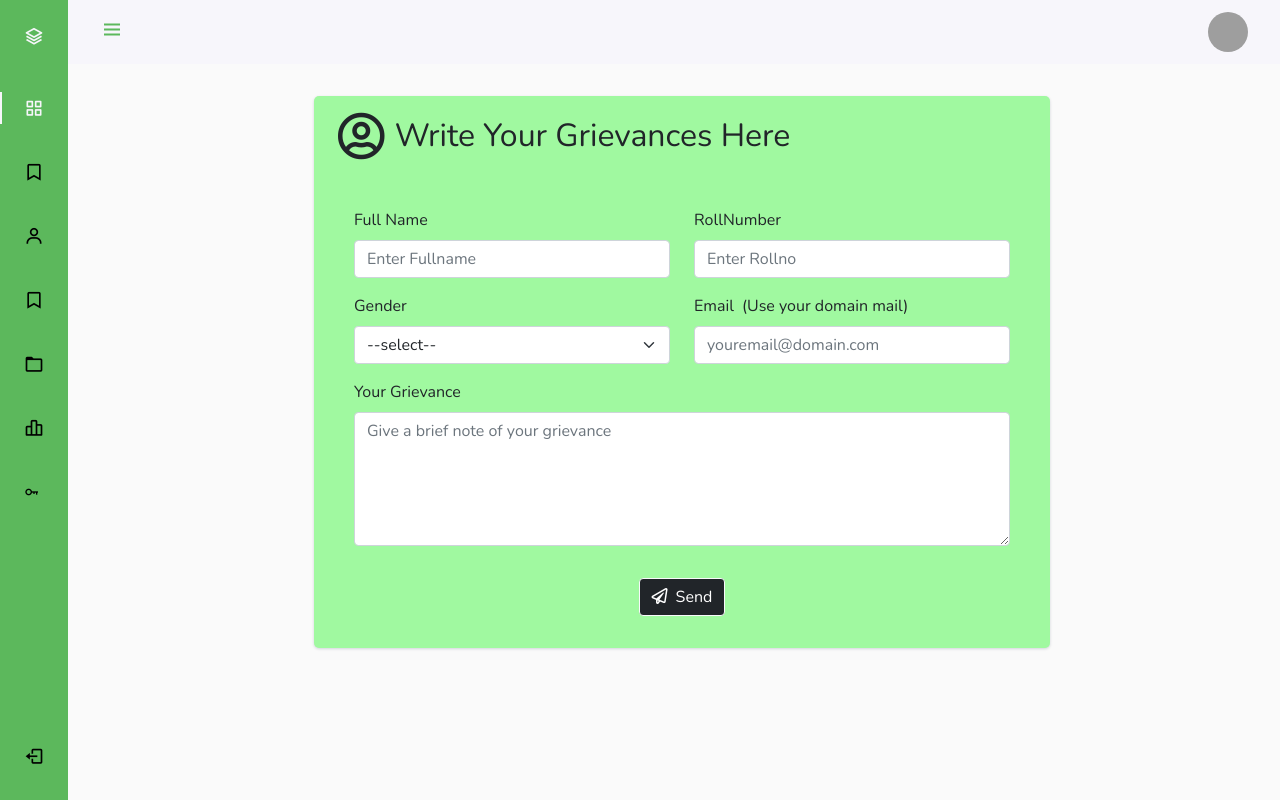
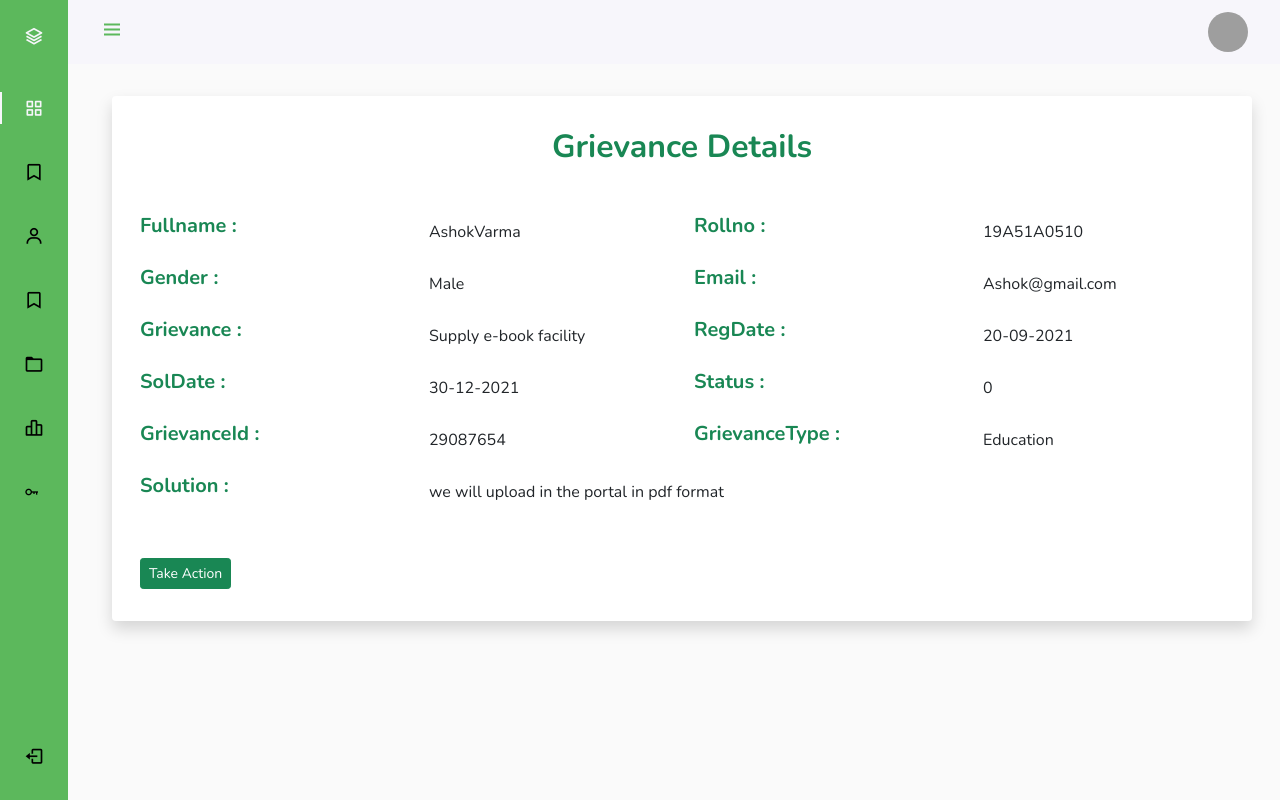
Before and after one commit to Meghana00/Grievance-aitam, a PHP site: page /grievance-aitam/admin/empty.php in a window 1280 px wide. Run offline with PHP 8.4, Linux system fonts and the light colour scheme; some libraries are stand-ins or nearby versions; grey boxes are pictures that could not be loaded.

Commit message:
added grievance details page

```diff
--- a/admin/empty.php
+++ b/admin/empty.php
@@ -50,77 +50,112 @@
     <!-- table container -->
 
     <div class="ajax-main-content" >
-        <!--grievance request--->
+       <!--Grievance details--->
        <div class="container mt-5">
-            <div class="row mt-5">
-                <div class="col-sm-2"></div>
-                <div class="col-sm-8">
-                    <div class="card mt-5 border-dark" style="background:#a0f9a0;">
-                        <div class="card-body">
 		   <div class="row">
-							<div class="col-sm-1"> <i class="far fa-user-circle ms-2" style="font-size: 3rem;"></i> </div>
-							<div class="col-sm-11">
-								<p class="ms-1 fw-lighter text-dark" style="font-size:32px;">Write Your Grievances Here</p>
+			   <div class="card mt-5 shadow rounded" >
+				   <div class="card-body" >
+					   <div class="row">
+						   <h2 class="mt-3 mb-5 text-center text-success fw-bold">Grievance Details</h2>
+						</div>
+					    <div class="row mb-3">
+						   <div class="col-sm-3 col-md-3">
+							   <h5 class="text-success fw-bold">Fullname <span>:<span></h5>
+						   </div>
+						   <div class="col-sm-3 col-md-3">
+						   <input type="text" class="form-control border-0 shadow-none " value="AshokVarma" >
+						   </div>
+						   <div class="col-sm-3 col-md-3">
+							   <h5 class="text-success fw-bold">Rollno <span>:<span></h5>
+						   </div>
+						   <div class="col-sm-3 col-md-3">
+						   <input type="text" class="form-control border-0 shadow-none " value="19A51A0510">
+						   </div>
+
+					   </div>
+					   <div class="row mb-3">
+						   <div class="col-sm-3 col-md-3">
+							   <h5 class="text-success fw-bold">Gender <span>:<span></h5>
+						   </div>
+						   <div class="col-sm-3 col-md-3">
+						   <input type="text" class="form-control border-0 shadow-none " value="Male" >
+						   </div>
+						   <div class="col-sm-3 col-md-3">
+							   <h5 class="text-success fw-bold">Email <span>:<span></h5>
+						   </div>
+						   <div class="col-sm-3 col-md-3">
+						   <input type="text" class="form-control border-0 shadow-none " value="Ashok@gmail.com" >
+						   </div>
+
+					   </div>
+					   <div class="row mb-3">
+						   <div class="col-sm-3 col-md-3">
+							   <h5 class="text-success fw-bold">Grievance <span>:<span></h5>
+						   </div>
+						   <div class="col-sm-3 col-md-3">
+						   <input type="text" class="form-control border-0 shadow-none " value="Supply e-book facility">
+						   </div>
+						   <div class="col-sm-3 col-md-3">
+							   <h5 class="text-success fw-bold">RegDate <span>:<span></h5>
+						   </div>
+						   <div class="col-sm-3 col-md-3">
+						   <input type="text" class="form-control border-0 shadow-none " value="20-09-2021" >
+						   </div>
+
+					   </div>
+					   <div class="row mb-3">
+						   <div class="col-sm-3 col-md-3">
+							   <h5 class="text-success fw-bold">SolDate <span>:<span></h5>
+						   </div>
+						   <div class="col-sm-3 col-md-3">
+						   <input type="text" class="form-control border-0 shadow-none " value="30-12-2021" >
+						   </div>
+						   <div class="col-sm-3 col-md-3">
+							   <h5 class="text-success fw-bold">Status <span>:<span></h5>
+						   </div>
+						   <div class="col-sm-3 col-md-3">
+						   <input type="text" class="form-control border-0 shadow-none " value="0" >
+						   </div>
+
+					   </div>
+					   <div class="row mb-3">
+						   <div class="col-sm-3 col-md-3">
+							   <h5 class="text-success fw-bold">GrievanceId <span>:<span></h5>
+						   </div>
+						   <div class="col-sm-3 col-md-3">
+						   <input type="text" class="form-control border-0 shadow-none " value="29087654" >
+						   </div>
+						   <div class="col-sm-3 col-md-3">
+							   <h5 class="text-success fw-bold">GrievanceType <span>:<span></h5>
+						   </div>
+						   <div class="col-sm-3 col-md-3">
+						   <input type="text" class="form-control border-0 shadow-none " value="Education" >
+						   </div>
+
+					   </div>
+					   <div class="row mb-3">
+						   <div class="col-sm-3 col-md-3">
+							   <h5 class="text-success fw-bold">Solution <span>:<span></h5>
+
+						   </div>
+						   <div class="col-sm-9 col-md-9">
+							   <input type="textarea" class="form-control border-0 shadow-none" rows="4" cols="100" value="we will upload in the portal in pdf format">
 						   </div>
 					 </div>
-                        <form method="POST">
-							<div class="container">
-								<!--row1-->
-								<div class="row mt-3">
-									<div class="col-sm-6 ">
-										<div class=" mb-3 mt-3">
-											<label for="Fullname" class="form-label text-dark">Full Name</label>
-											<input type="text" class="form-control shadow-none " id="Fullname" name="Fullname" placeholder="Enter Fullname"> </div>
+					   <div class="mb-3 mt-5">
+					   <button class="btn btn-sm btn-success">Take Action</button>
 					   </div>
-									<div class="col-sm-6">
-										<div class=" mb-3 mt-3">
-											<label for="Rollno" class="form-label text-dark">RollNumber</label>
-											<input type="text" class="form-control shadow-none " id="Rollno" name="Rollno" placeholder="Enter Rollno"> </div>
+
 				   </div>
 			   </div>
-								<!--end row1-->
-								<!--row2--->
-								<div class="row ">
-									<div class="col-sm-6 ">
-										<div class="  mb-3 ">
-											<label for="Gender" class="form-label text-dark">Gender</label>
-											<select class="form-select shadow-none " aria-label="Default select example" name="Gender" id="Gender">
-												<option selected>--select--</option>
-												<option value="Male">Male</option>
-												<option value="Female">Female</option>
-											</select>
 		   </div>
-									</div>
-									<div class="col-sm-6">
-										<div class=" mb-3">
-											<label for="email" class="form-label text-dark">Email<span class="ms-2">(Use your domain mail)</span></label>
-											<input type="email" class="form-control shadow-none " id="Email" name="Email" placeholder="youremail@domain.com"> </div>
-									</div>
-								</div>
-								<!--end row2-->
-								<!--row3-->
-								<div class="row mb-3">
-									<div class="mb-3">
-										<label for="yourgrievance" class="form-label text-dark">Your Grievance</label>
-										<textarea class="form-control shadow-none " id="grievance" name="grievance" rows="5" placeholder="Give a brief note of your grievance"></textarea>
-									</div>
-								</div>
-								<!--end row3-->
-								<div class="mb-3 text-center">
-									<button name="send" type="submit" class="btn  btn-dark shadow-none border-light"><i class="far fa-paper-plane"></i><span class="ms-2">Send</span></button>
 	   </div>
 
 
 
-							</div>
-						</form>
-                        </div>
-                    </div>
-                </div>
-                <div class="col-sm-2"></div>
-            </div>
-        </div>
-        <!--grievance end request form-->
+
+
+	   <!--end Grievance details page-->
     </div>
 
     <!-- table container -->
@@ -139,3 +174,95 @@
 	<script src="https://cdn.jsdelivr.net/npm/bootstrap@5.0.2/dist/js/bootstrap.min.js" integrity="sha384-cVKIPhGWiC2Al4u+LWgxfKTRIcfu0JTxR+EQDz/bgldoEyl4H0zUF0QKbrJ0EcQF" crossorigin="anonymous"></script>
 </body>
 </html>
+
+
+
+
+
+
+
+
+
+
+
+
+
+
+
+
+
+
+
+
+<!--<table class="table">
+                    <tr>
+						<th scope="col">FullName:</th>
+						<td scope="col"><input type="text" class="form-control border-0 shadow-none " value="AshokVarma" style="background:#a0f9a0;"></td>
+						<th scope="col">RollNo:</th>
+						<td scope="col"><input type="text" class="form-control border-0 shadow-none" value="AshokVarma" style="background:#a0f9a0;"></td>
+                    </tr>
+					<tr>
+						<th>Gender:</th>
+						<td><input type="text" class="form-control border-0 shadow-none" value="AshokVarma" style="background:#a0f9a0;"></td>
+						<th>Email:</th>
+						<td><input type="text" class="form-control border-0 shadow-none" value="AshokVarma" style="background:#a0f9a0;"></td>
+                    </tr>
+					<tr>
+						<th>Grievance:</th>
+						<td><input type="text" class="form-control border-0 shadow-none" value="AshokVarma" style="background:#a0f9a0;"></td>
+						<th>RegDate:</th>
+						<td><input type="text" class="form-control border-0 shadow-none" value="AshokVarma" style="background:#a0f9a0;"></td>
+                    </tr>
+					<tr>
+						<th>SolDate:</th>
+						<td><input type="text" class="form-control border-0 shadow-none" value="AshokVarma" style="background:#a0f9a0;"></td>
+						<th>Status:</th>
+						<td><input type="text" class="form-control border-0 shadow-none" value="AshokVarma" style="background:#a0f9a0;"></td>
+                    </tr>
+					<tr>
+						<th>GrievanceId</th>
+						<td><input type="text" class="form-control border-0 shadow-none" value="AshokVarma" style="background:#a0f9a0;"></td>
+						<th>GrievanceType:</th>
+						<td><input type="text" class="form-control border-0 shadow-none" value="AshokVarma" style="background:#a0f9a0;"></td>
+                    </tr>
+					<tr>
+						<th>Solution:</th>
+						<td><input type="text" class="form-control border-0 shadow-none" value="AshokVarma" style="background:#a0f9a0;"></td>
+						<th></th>
+						<td><input type="text" class="form-control border-0 shadow-none"></td>
+
+                    </tr>
+					<tr>
+					<td class="border-0">
+					<button class="btn btn-sm btn-dark">Take Action</button>
+                    </td>
+                   </tr>
+                   </table>
+
+
+
+
+
+
+
+
+
+
+
+
+
+				    <div class="row">
+						   <div class="col-sm-1 col-md-3">
+							   <h5>Fullname <span>:<span></h5>
+						   </div>
+						   <div class="col-sm-5 col-md-3">
+						   <input type="text" class="form-control border-0 shadow-none " value="AshokVarma" style="background:#a0f9a0;">
+						   </div>
+						   <div class="col-sm-1 col-md-3">
+							   <h5>Rollno <span>:<span></h5>
+						   </div>
+						   <div class="col-sm-5 col-md-3">
+						   <input type="text" class="form-control border-0 shadow-none " value="AshokVarma" style="background:#a0f9a0;">
+						   </div>
+
+					   </div>
```
Also changed, not shown: admin/pages/GrievanceDetails.php (added, +106 -0 lines). Lines whose indentation alone changed are shown as unchanged.
